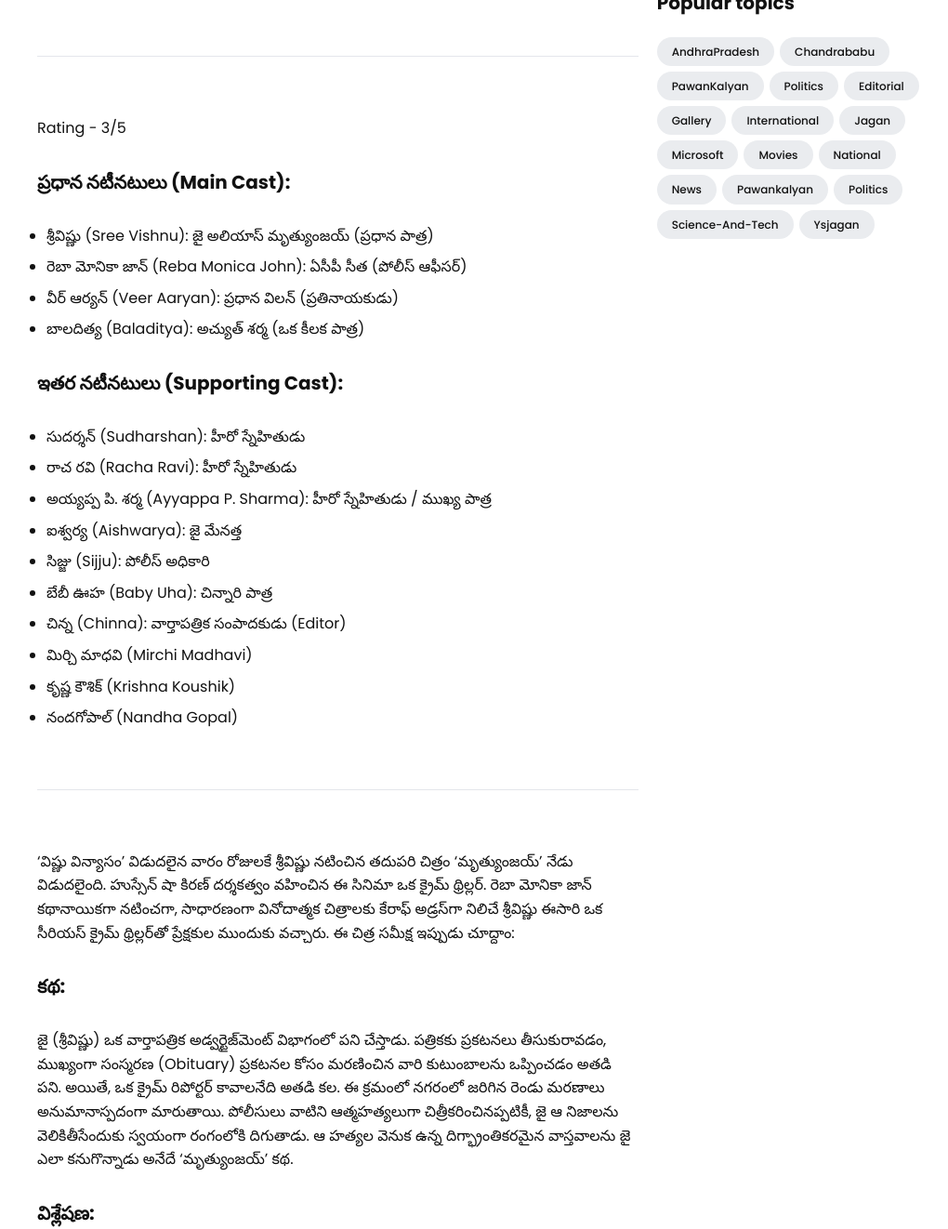
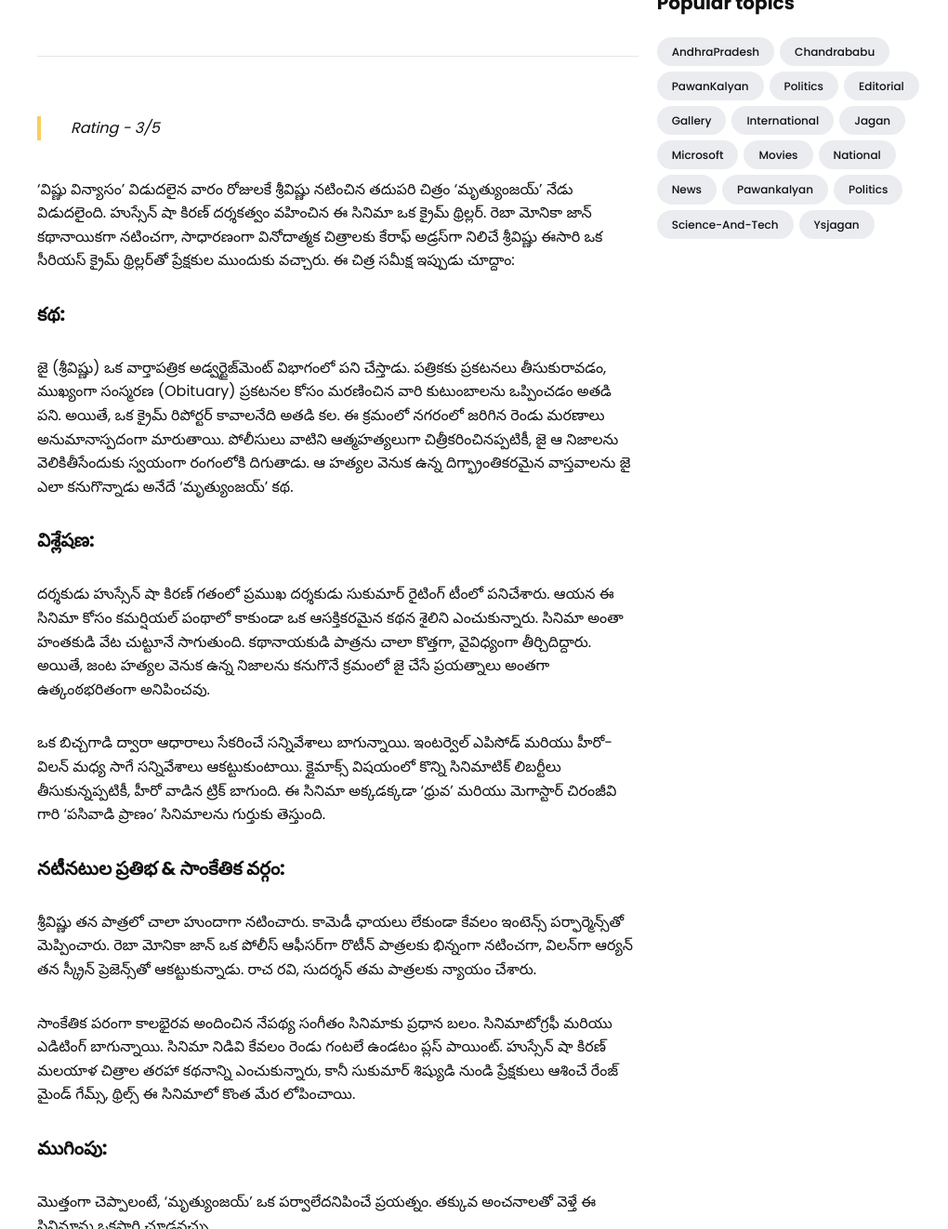
Before and after one commit to ancentral/ancentral, a Jekyll site: the page built from _posts/2026-03-06-VishnuVinyasam-Review.md, in a window 1280 px wide and 1400 px high, scrolled down 551 px, cut to the strip 78-1400 px from the top of the window. Shown: the whole strip at 93% size, without its empty margins (110-1130 px from the left). Built offline with Jekyll 4.4.1, drawn with Linux system fonts in a browser that asks for light colours; some web fonts are replaced.

Commit message:
Vishnu Vinyasam movie review change

```diff
--- a/_posts/2026-03-06-VishnuVinyasam-Review.md
+++ b/_posts/2026-03-06-VishnuVinyasam-Review.md
@@ -30,27 +30,7 @@ featured: true
 
 ---
 
-Rating - 3/5
-
-## ప్రధాన నటీనటులు (Main Cast):
-- శ్రీవిష్ణు (Sree Vishnu): జై అలియాస్ మృత్యుంజయ్ (ప్రధాన పాత్ర)
-- రెబా మోనికా జాన్ (Reba Monica John): ఏసీపీ సీత (పోలీస్ ఆఫీసర్)
-- వీర్ ఆర్యన్ (Veer Aaryan): ప్రధాన విలన్ (ప్రతినాయకుడు)
-- బాలదిత్య (Baladitya): అచ్యుత్ శర్మ (ఒక కీలక పాత్ర)
-
-## ఇతర నటీనటులు (Supporting Cast):
-- సుదర్శన్ (Sudharshan): హీరో స్నేహితుడు
-- రాచ రవి (Racha Ravi): హీరో స్నేహితుడు
-- అయ్యప్ప పి. శర్మ (Ayyappa P. Sharma): హీరో స్నేహితుడు / ముఖ్య పాత్ర
-- ఐశ్వర్య (Aishwarya): జై మేనత్త
-- సిజ్జు (Sijju): పోలీస్ అధికారి
-- బేబీ ఊహ (Baby Uha): చిన్నారి పాత్ర
-- చిన్న (Chinna): వార్తాపత్రిక సంపాదకుడు (Editor)
-- మిర్చి మాధవి (Mirchi Madhavi)
-- కృష్ణ కౌశిక్ (Krishna Koushik)
-- నందగోపాల్ (Nandha Gopal)
-
----
+> Rating - 3/5
 
 'విష్ణు విన్యాసం' విడుదలైన వారం రోజులకే శ్రీవిష్ణు నటించిన తదుపరి చిత్రం 'మృత్యుంజయ్' నేడు విడుదలైంది. హుస్సేన్ షా కిరణ్ దర్శకత్వం వహించిన ఈ సినిమా ఒక క్రైమ్ థ్రిల్లర్. రెబా మోనికా జాన్ కథానాయికగా నటించగా, సాధారణంగా వినోదాత్మక చిత్రాలకు కేరాఫ్ అడ్రస్‌గా నిలిచే శ్రీవిష్ణు ఈసారి ఒక సీరియస్ క్రైమ్ థ్రిల్లర్‌తో ప్రేక్షకుల ముందుకు వచ్చారు. ఈ చిత్ర సమీక్ష ఇప్పుడు చూద్దాం:
 
```
